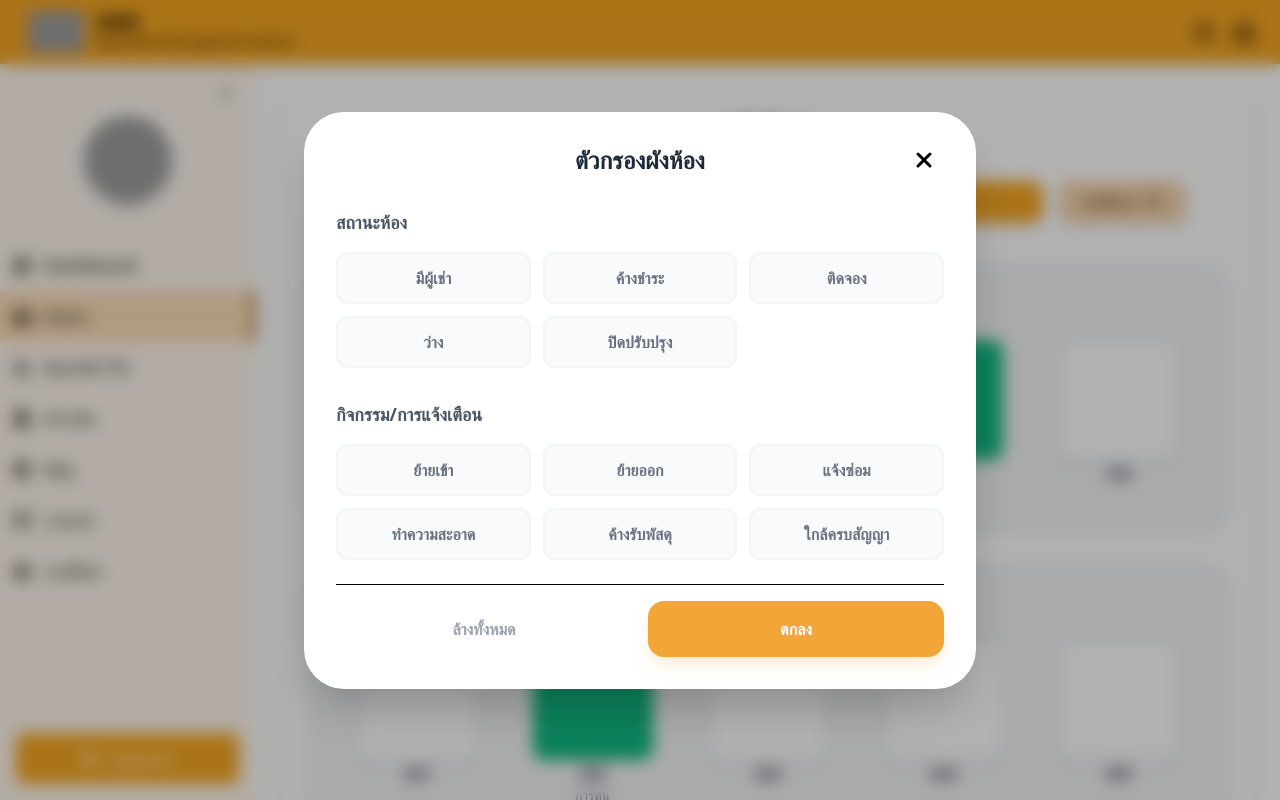
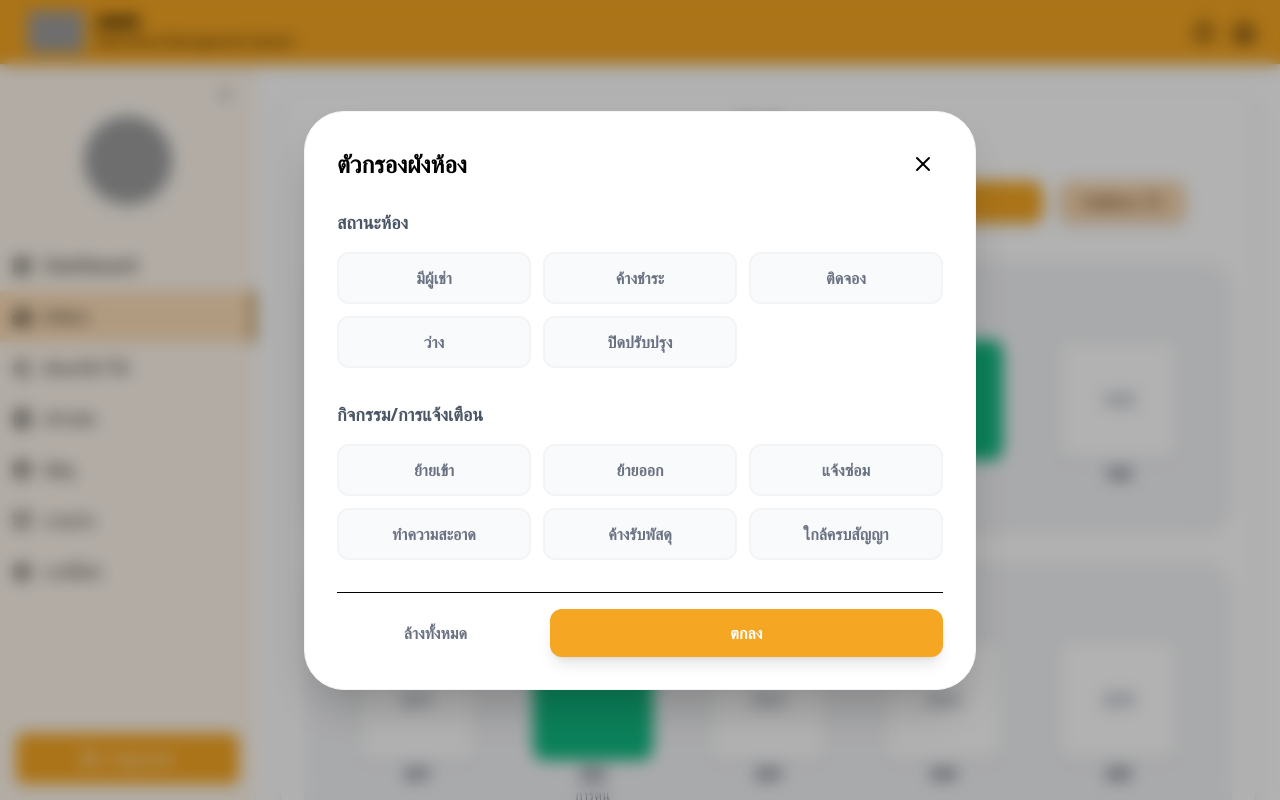
Before and after one commit to tomatoploy/Apartment-management-system, a React (Vite) app in the folder frontend/: page /rooms in a window 1280 px wide. Both pictures are taken after a click on the button "Filter". Shown: the top 800 px of the page. Built offline with nearby package versions, Linux system fonts and the light colour scheme; grey boxes are pictures that could not be loaded.

Commit message:
Rooms used FilterModal

```diff
--- a/frontend/src/pages/Rooms.jsx
+++ b/frontend/src/pages/Rooms.jsx
@@ -13,7 +13,6 @@ import {
 } from "lucide-react";
 import RoomCard from "../components/RoomCard";
 import FilterButton from "../components/FilterButton";
-import FilterModal from "../components/FilterModal";
 
 const Rooms = () => {
   const [showLegend, setShowLegend] = useState(false);
@@ -70,7 +69,7 @@ const Rooms = () => {
     {
       roomNumber: "208",
       floor: 2,
-      status: "close",
+      status: "maintenance",
       icons: [],
       tenantName: "",
     },
@@ -107,6 +106,7 @@ const Rooms = () => {
     );
   };
 
+
   return (
     <div className="bg-white min-h-screen">
       <div className="max-w-7xl mx-auto bg-white rounded-3xl p-6 shadow-lg border border-gray-200">
@@ -134,6 +134,18 @@ const Rooms = () => {
             onClick={() => setShowFilterModal(true)}
             activeCount={activeStatusFilters.length + activeIconFilters.length}
           />
+          {/* ปุ่มฟิลเตอร์เดิม แต่ย้ายไปสร้าง componentแทน */}
+          {/* <button
+            onClick={() => setShowFilterModal(true)}
+            className="bg-[#F5A623] text-white px-20 py-2 rounded-xl font-bold hover:bg-[#e29528] flex items-center gap-2 shadow-md transition-all"
+          >
+            <FilterIcon size={18} /> Filter
+            {(activeStatusFilters.length > 0 || activeIconFilters.length > 0) && (
+              <span className="bg-white text-[#F5A623] w-5 h-5 rounded-full text-xs flex items-center justify-center">
+                {activeStatusFilters.length + activeIconFilters.length}
+              </span>
+            )}
+          </button> */}
 
           <button
             onClick={() => setShowLegend(true)}
@@ -158,7 +170,7 @@ const Rooms = () => {
                   const roomNum = `${floor}${String(idx + 1).padStart(2, "0")}`;
                   const roomInfo = roomsData.find(
                     (r) => r.roomNumber === roomNum,
-                  ) || { status: "available", icons: [], tenantName: "" };
+                  ) || { status: "vacant", icons: [], tenantName: "" };
 
                   // Logic การค้นหา (Search)
                   const matchesSearch =
@@ -199,18 +211,23 @@ const Rooms = () => {
       </div>
 
       {/* --- Filter Modal --- */}
-      <FilterModal
-        isOpen={showFilterModal}
-        onClose={() => setShowFilterModal(false)}
-        title="ตัวกรองผังห้อง"
-        onConfirm={() => setShowFilterModal(false)}
-        onClear={() => {
-          setActiveStatusFilters([]);
-          setActiveIconFilters([]);
-        }}
-        maxWidth="max-w-2xl" // ขยายขนาดเพื่อให้รองรับ 3 คอลัมน์
+      {showFilterModal && (
+        <div
+          className="fixed inset-0 z-50 flex items-center justify-center bg-black/30 backdrop-blur-sm p-4"
+          onClick={(e) => handleBackdropClick(e, setShowFilterModal)}
         >
-        {/* หมวดหมู่ 1: กรองตามสถานะ (อ้างอิงจากตาราง Room และ Payment) */}
+          <div className="bg-white p-8 rounded-[40px] shadow-2xl w-full max-w-2xl border border-gray-100 animate-in zoom-in duration-200">
+            <div className="flex justify-between items-center mb-6">
+              <h2 className="text-2xl font-bold">ตัวกรองผังห้อง</h2>
+              <button
+                onClick={() => setShowFilterModal(false)}
+                className="p-2 hover:bg-gray-100 rounded-full transition-colors"
+              >
+                <X size={24} />
+              </button>
+            </div>
+
+            {/* หมวดหมู่ 1: กรองตามสถานะ (สี) */}
             <div className="mb-8">
               <p className="text-lg font-bold text-gray-600 mb-4">สถานะห้อง</p>
               <div className="grid grid-cols-2 sm:grid-cols-3 gap-3">
@@ -218,18 +235,13 @@ const Rooms = () => {
                   { id: "occupied", label: "มีผู้เช่า" },
                   { id: "overdue", label: "ค้างชำระ" },
                   { id: "reserved", label: "ติดจอง" },
-              { id: "available", label: "ว่าง" },
-              { id: "close", label: "ปิดปรับปรุง" },
+                  { id: "vacant", label: "ว่าง" },
+                  { id: "maintenance", label: "ปิดปรับปรุง" },
                 ].map((item) => (
                   <button
                     key={item.id}
                     onClick={() => toggleStatusFilter(item.id)}
-                className={`py-3 rounded-xl text-base font-bold transition-all border-2
-            ${
-              activeStatusFilters.includes(item.id)
-                ? "border-[#F5A623] bg-[#FFF7ED] text-[#F5A623]"
-                : "border-gray-100 bg-gray-50 text-gray-500 hover:border-gray-200"
-            }`}
+                    className={`py-3 rounded-xl text-base font-bold transition-all border-2 ${activeStatusFilters.includes(item.id) ? "border-[#F5A623] bg-[#FFF7ED] text-[#F5A623]" : "border-gray-100 bg-gray-50 text-gray-500 hover:border-gray-200"}`}
                   >
                     {item.label}
                   </button>
@@ -237,8 +249,8 @@ const Rooms = () => {
               </div>
             </div>
 
-        {/* หมวดหมู่ 2: กรองตามกิจกรรม (Icon กิจกรรมต่างๆ) */}
-        <div className="mb-2">
+            {/* หมวดหมู่ 2: กรองตามกิจกรรม (Icon) */}
+            <div className="mb-8">
               <p className="text-lg font-bold text-gray-600 mb-4">
                 กิจกรรม/การแจ้งเตือน
               </p>
@@ -254,19 +266,34 @@ const Rooms = () => {
                   <button
                     key={item.id}
                     onClick={() => toggleIconFilter(item.id)}
-                className={`py-3 rounded-xl text-base font-bold transition-all border-2
-            ${
-              activeIconFilters.includes(item.id)
-                ? "border-[#F5A623] bg-[#FFF7ED] text-[#F5A623]"
-                : "border-gray-100 bg-gray-50 text-gray-500 hover:border-gray-200"
-            }`}
+                    className={`py-3 rounded-xl text-base font-bold transition-all border-2 ${activeIconFilters.includes(item.id) ? "border-[#F5A623] bg-[#FFF7ED] text-[#F5A623]" : "border-gray-100 bg-gray-50 text-gray-500 hover:border-gray-200"}`}
                   >
                     {item.label}
                   </button>
                 ))}
               </div>
             </div>
-      </FilterModal>
+
+            <div className="flex gap-4 pt-4 border-t">
+              <button
+                onClick={() => {
+                  setActiveStatusFilters([]);
+                  setActiveIconFilters([]);
+                }}
+                className="flex-1 py-3 text-gray-500 font-bold hover:bg-gray-50 rounded-xl transition-all"
+              >
+                ล้างทั้งหมด
+              </button>
+              <button
+                onClick={() => setShowFilterModal(false)}
+                className="flex-2 bg-[#F5A623] text-white py-3 rounded-xl font-bold shadow-lg hover:shadow-orange-200 transition-all"
+              >
+                ตกลง
+              </button>
+            </div>
+          </div>
+        </div>
+      )}
 
       {/* --- Modal คำอธิบาย --- */}
       {showLegend && <LegendModal onClose={() => setShowLegend(false)} />}
```
Also changed, not shown: frontend/src/pages/Rooms-filterModal.jsx (added). Lines whose indentation alone changed are shown as unchanged.
